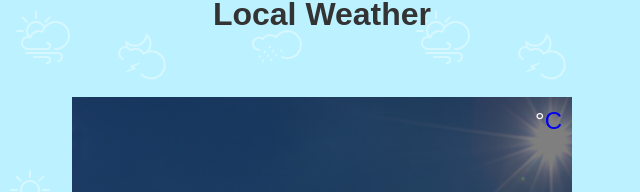
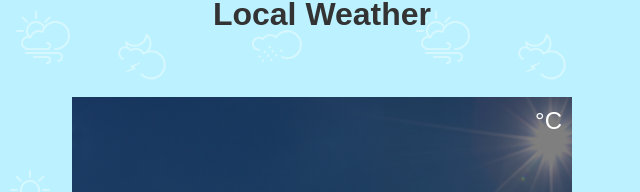
Before and after one commit to nym1k/weather-app, a plain HTML site: page index.html in a window 1280 px wide. Shown: the part 154-346 px from the top of the page, 318-958 px from the left. Drawn offline with nearby package versions, Linux system fonts and the light colour scheme; a web font is replaced by a local one.

Commit message:
A tags should always be white

```diff
--- a/styles.css
+++ b/styles.css
@@ -15,6 +15,8 @@ img {
   height: auto;
 }
 
+a,
+a:hover,
 a:visited {
   color: #fff;
 }
```
